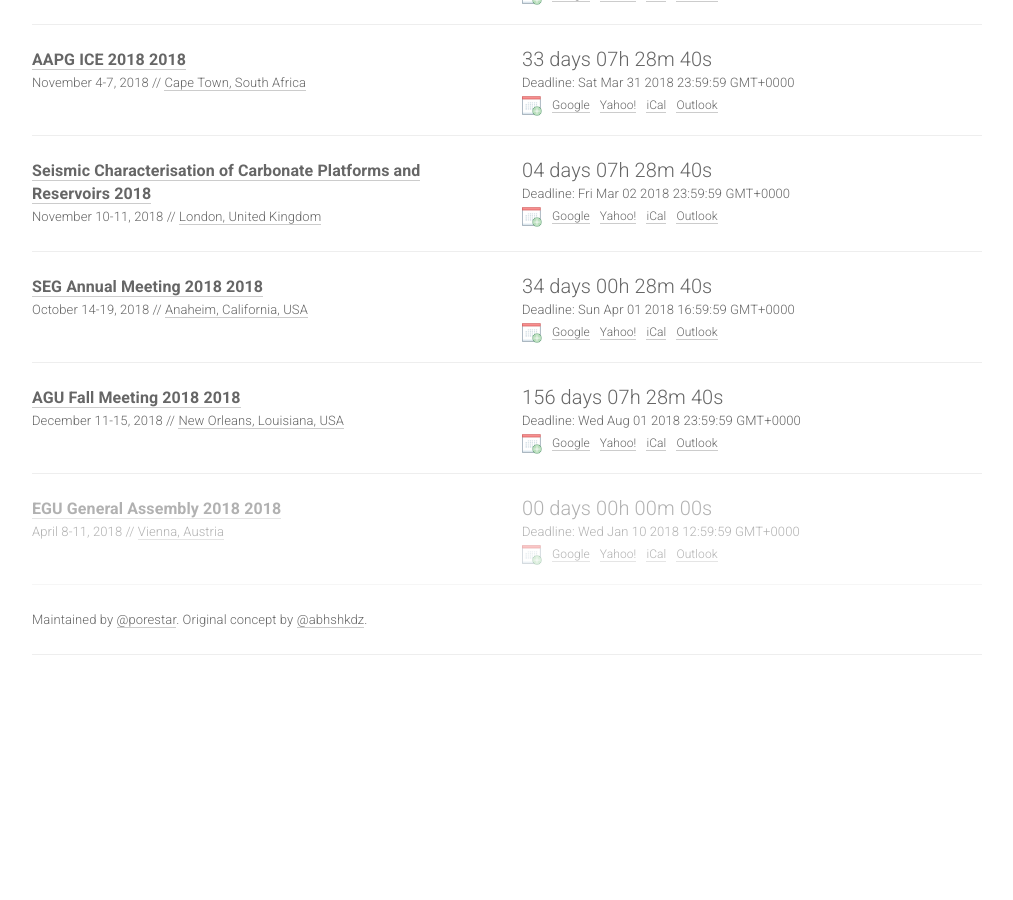
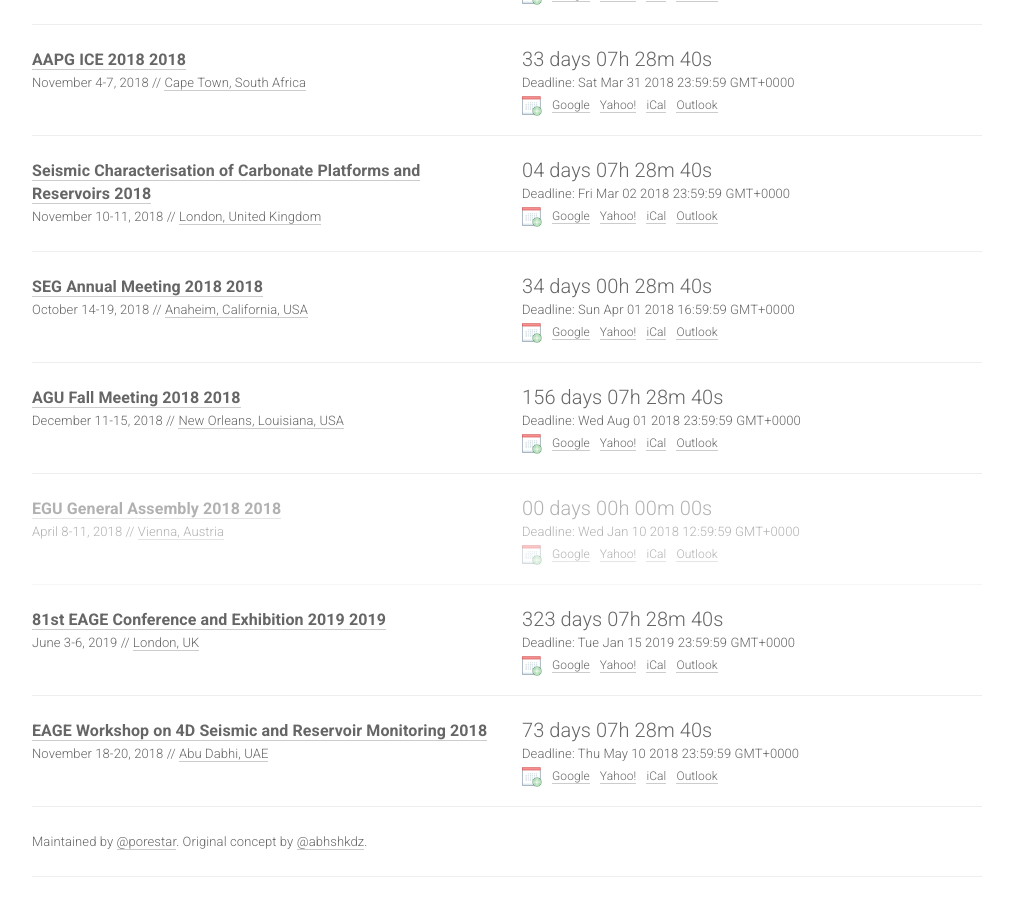
Before and after one commit to LukasMosser/geo-deadlines, a Jekyll site: the page built from index.html, in a window 1280 px wide and 900 px high, scrolled down 1324 px. Shown: the whole window, without its empty margins (133-1146 px from the left). Built offline with Jekyll 4.4.1, drawn with Linux system fonts in a browser that asks for light colours; nearby versions of some CDN libraries; comment, search, counter and statistics services are not loaded; before the commit the page ends 2002 px from its top, so only the background shows below that.

Commit message:
EAGE annual and 4D workshops

```diff
--- a/_data/conferences.yml
+++ b/_data/conferences.yml
@@ -129,3 +129,23 @@
   date: April 8-11, 2018
   place: Vienna, Austria
   sub: GSCI
+
+- name: 81st EAGE Conference and Exhibition 2019
+  year: 2019
+  id: eagece19
+  link: https://events.eage.org/2019/EAGE%20Annual%202019
+  deadline: "2019-01-15 23:59:59"
+  timezone: CET/GMT+1
+  date: June 3-6, 2019
+  place: London, UK
+  sub: GSCI
+
+- name: EAGE Workshop on 4D Seismic and Reservoir Monitoring
+  year: 2018
+  id: eage4d18
+  link: https://events.eage.org/en/2018/EAGE%20Workshop%20on%204D%20Seismic%20and%20Reservoir%20Monitoring
+  deadline: "2018-05-10 23:59:59"
+  timezone: CET/GMT+1
+  date: November 18-20, 2018
+  place: Abu Dabhi, UAE
+  sub: GEOP
```
